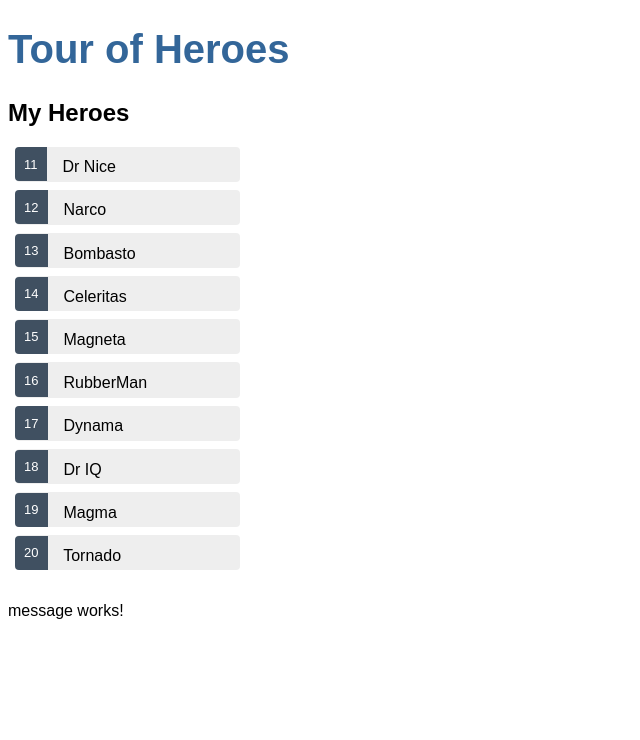
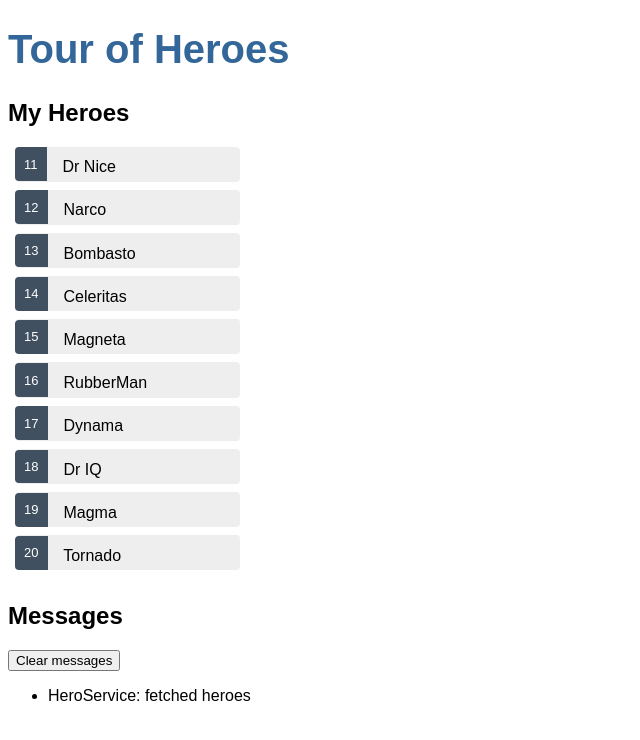
Before and after one commit to jcarlosj/angular-tour-of-heroes, an Angular app: page / in a window 1280 px wide. Shown: the top 740 px of the page, without its empty margins (0-640 px from the left). Built offline with nearby package versions, Linux system fonts and the light colour scheme.

Commit message:
[+] message.component: Muestra mensajes desde el messageService

```diff
--- a/src/app/message/message.component.html
+++ b/src/app/message/message.component.html
@@ -1 +1,13 @@
-<p>message works!</p>
+<div *ngIf="messageService.messages.length">
+  <h2>Messages</h2>
+  <button
+    type="button"
+    class="clear"
+    (click)="messageService.clear()"
+  >Clear messages</button>
+
+  <ul class="messages">
+    <li *ngFor='let message of messageService.messages'> {{ message }} </li>
+  </ul>
+
+</div>
--- a/src/app/message/message.component.ts
+++ b/src/app/message/message.component.ts
@@ -1,4 +1,5 @@
 import { Component } from '@angular/core';
+import { MessageService } from '../message.service';
 
 @Component({
   selector: 'app-message',
@@ -6,5 +7,5 @@ import { Component } from '@angular/core';
   styleUrls: ['./message.component.css']
 })
 export class MessageComponent {
-
+  constructor( public messageService: MessageService ) {}
 }
```
